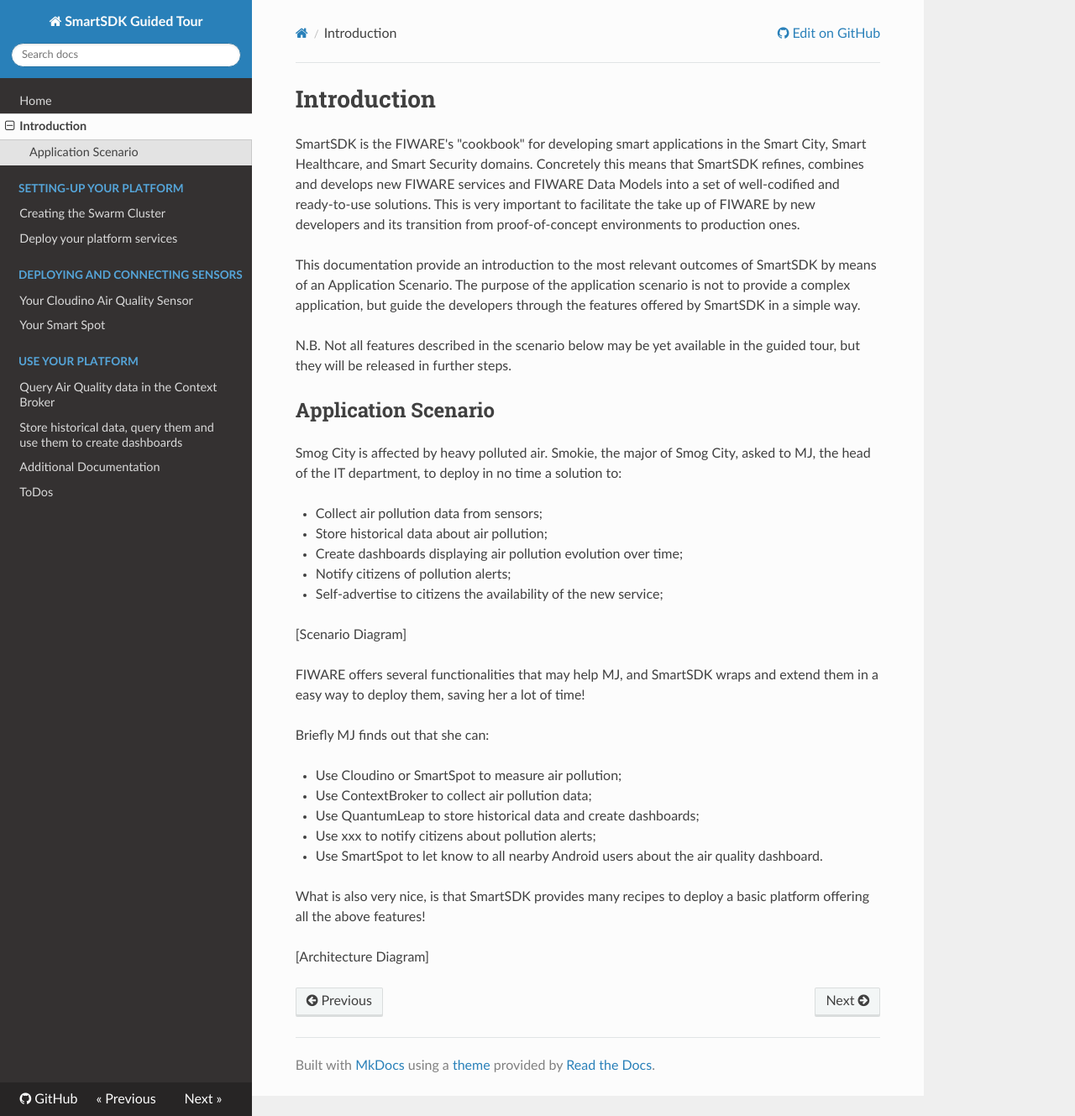
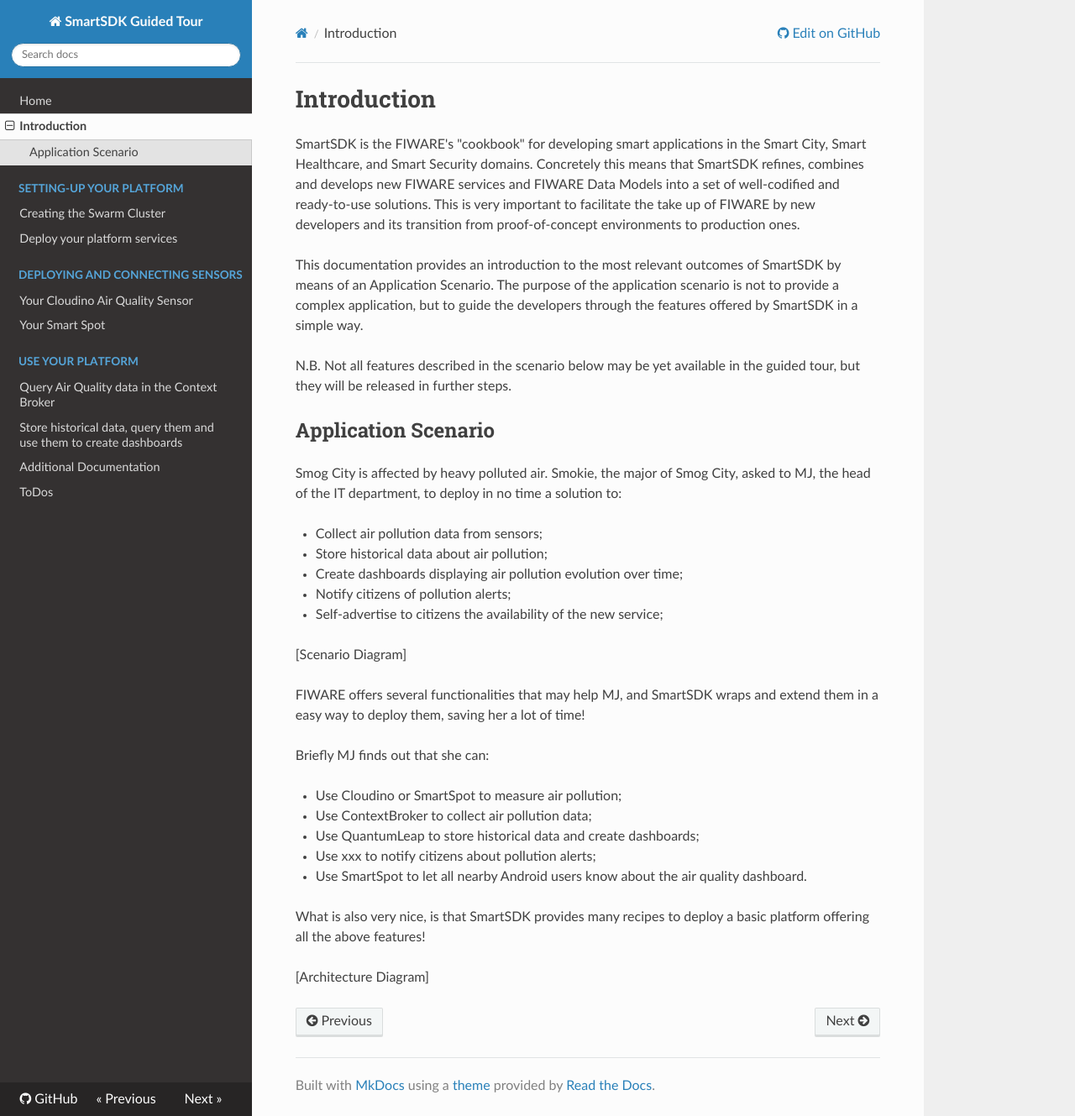
Before and after one commit to smartsdk/guided-tour, an MkDocs documentation site: the page built from docs/introduction.md, in a window 1280 px wide and 1329 px high. Shown: the whole window at 84% size. Built offline with MkDocs 1.6.1, drawn with Linux system fonts in a browser that asks for light colours; nearby versions of some CDN libraries; comment, search, counter and statistics services are not loaded; old or Windows-style settings are respelled for this version of MkDocs.

Commit message:
Minor fixes and types

```diff
--- a/docs/introduction.md
+++ b/docs/introduction.md
@@ -8,9 +8,9 @@ and ready-to-use solutions. This is very important to facilitate the take up of
 FIWARE by new developers and its transition from proof-of-concept environments
 to production ones.
 
-This documentation provide an introduction to the most relevant outcomes of
+This documentation provides an introduction to the most relevant outcomes of
 SmartSDK by means of an Application Scenario. The purpose of the application
-scenario is not to provide a complex application, but guide the developers
+scenario is not to provide a complex application, but to guide the developers
 through the features offered by SmartSDK in a simple way.
 
 N.B. Not all features described in the scenario below may be yet available in
```
Also changed, not shown: other parts of docs/introduction.md (+1 -1 lines), README.md (+2 -2 lines).
